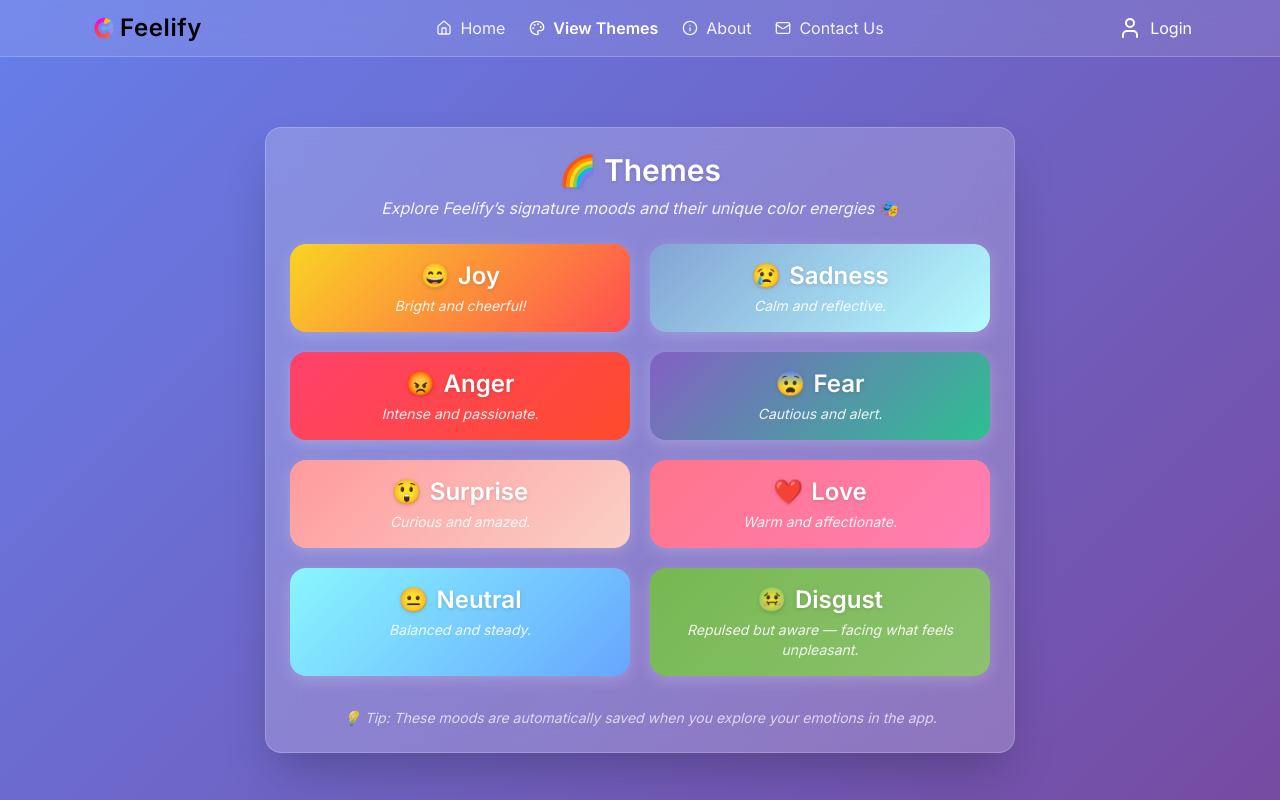
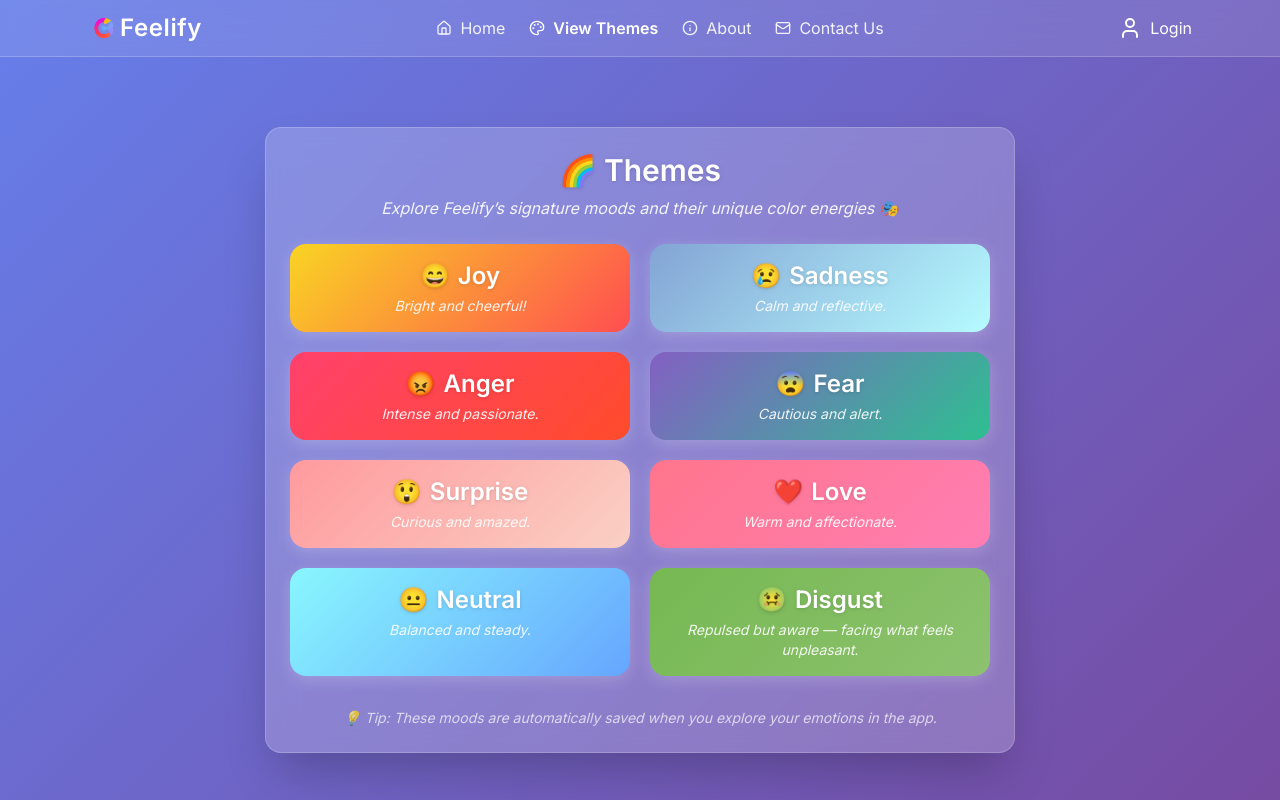
Before and after one commit to AtanuHacks/Feelify, a React (Vite) app: page /themes in a window 1280 px wide. Built offline with nearby package versions, Linux system fonts and the light colour scheme; no server answers.

Commit message:
Edited UI

```diff
--- a/src/Navbar.jsx
+++ b/src/Navbar.jsx
@@ -20,7 +20,7 @@ function Navbar() {
 
   return (
     <nav className="fixed top-0 left-0 w-full bg-white/10 backdrop-blur-lg border-b border-white/20 z-50">
-      <div className="max-w-6xl mx-auto px-6 py-3 flex justify-between items-center text-black">
+      <div className="max-w-6xl mx-auto px-6 py-3 flex justify-between items-center text-white">
         {/* Logo */}
         <button
           onClick={handleLogoClick}
```
